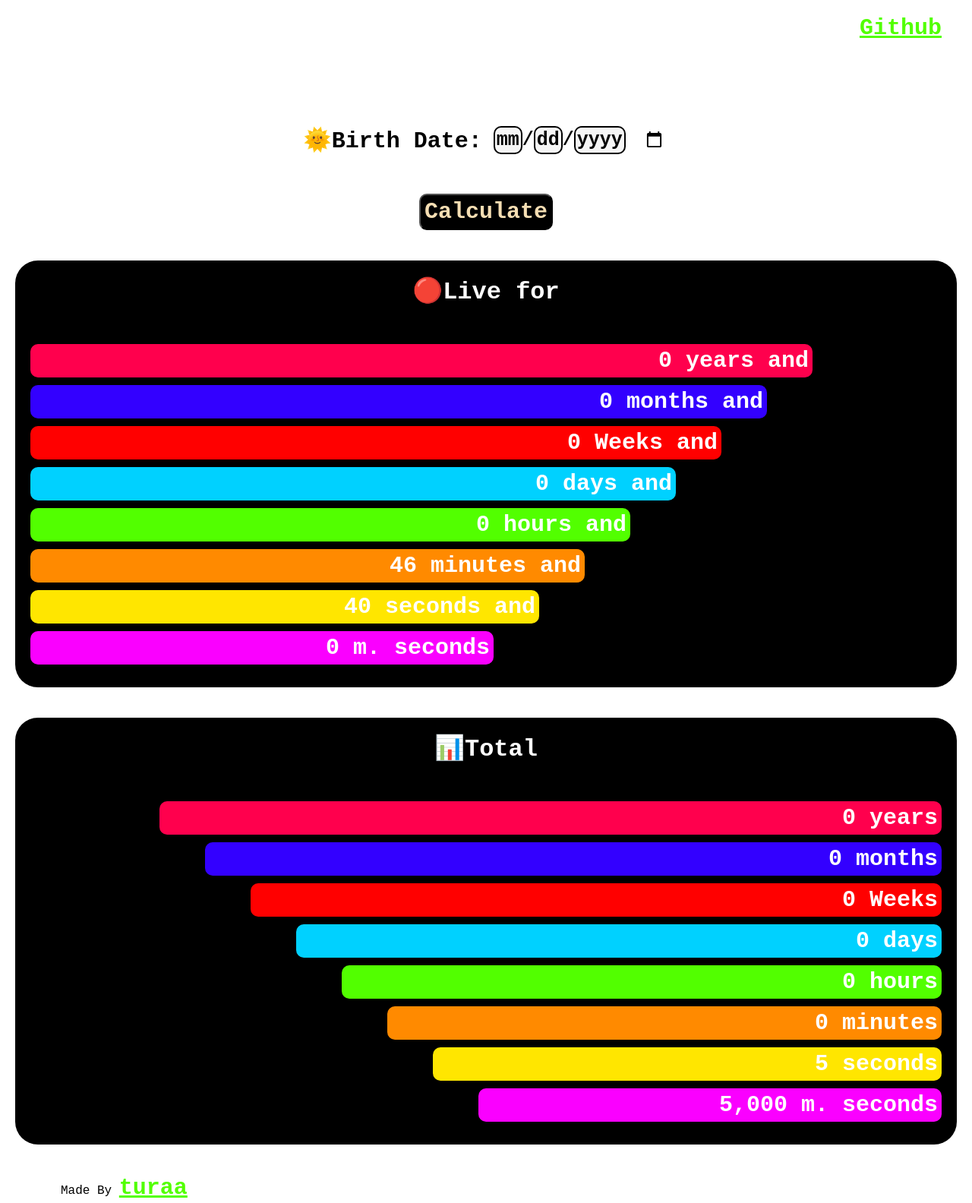
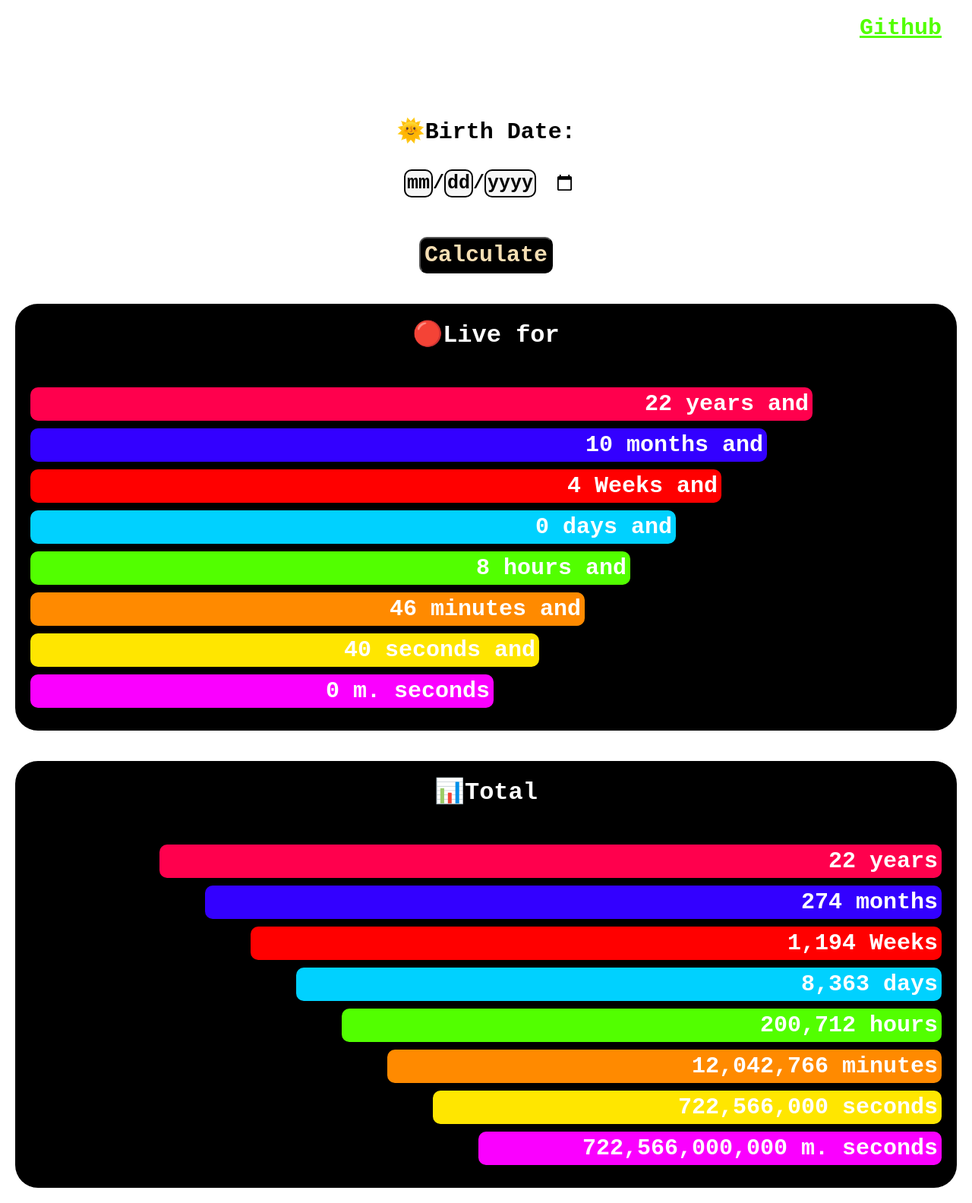
Before and after one commit to turaakk/lime, a plain HTML site: page index.html in a window 1280 px wide. Shown: the top 1584 px of the page at 76% size. Drawn offline with Linux system fonts and the light colour scheme.

Commit message:
UI change and placeholder

```diff
--- a/index.html
+++ b/index.html
@@ -44,8 +44,10 @@
         }
 
         .birth.selector {
+            gap: 20px;
             max-width: 100%;
             display: flex;
+            flex-direction: column;
             align-items: center;
         }
 
@@ -206,7 +208,7 @@
     <div class="container">
         <div class="birth selector">
             <h1>🌞Birth Date: </h1>
-            <input type="date" name="Origin Time" id="oDate" placeholder="03/04/1970">
+            <input type="date" name="Origin Time" id="oDate">
         </div>
         <button class="calculate button" onclick="chageOTime()">Calculate</button>
         <div class="result frac container">
@@ -304,7 +306,7 @@
 
         const totalMilliSeconds = document.querySelector(".total .length.millisecond p")
 
-        let oTime = new Date()
+        let oTime = new Date("03/02/2000")
 
         const chageOTime = () => {
             let userinput = document.getElementById("oDate").value
```
